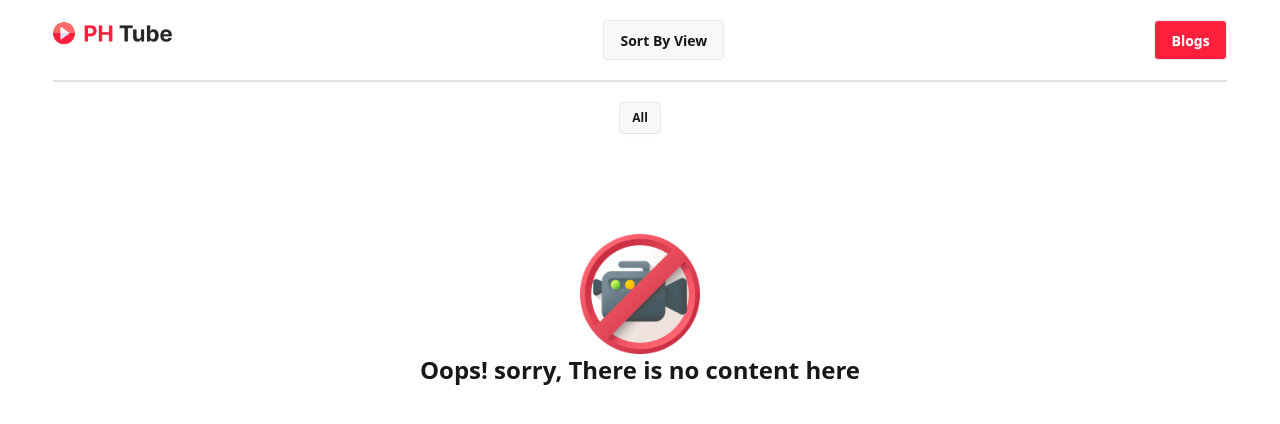
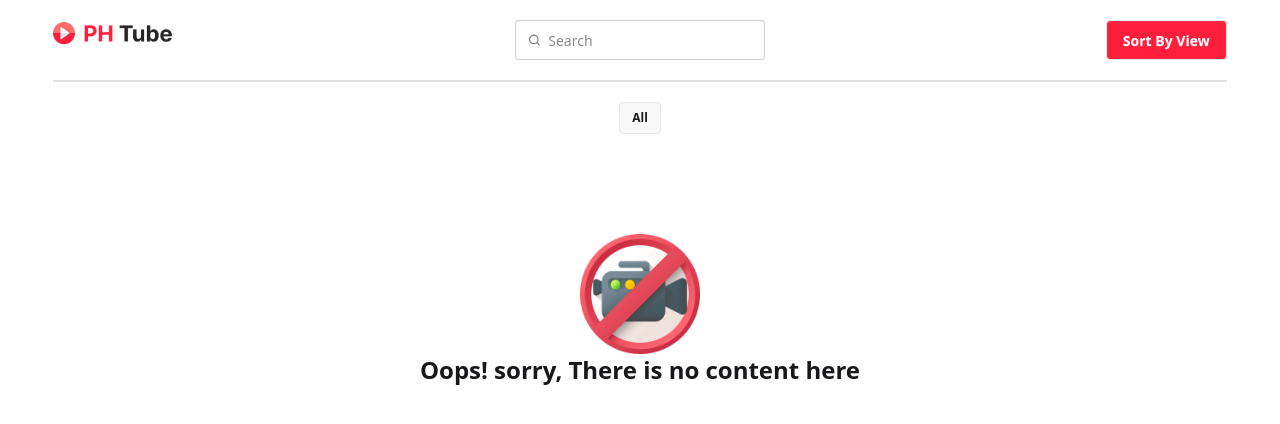
Before and after one commit to sheauly/ph-tube-project, a plain HTML site: page index.html in a window 1280 px wide. Both pictures are taken after a click on the button "All". Drawn offline with nearby package versions, Linux system fonts and the light colour scheme; no server answers.

Commit message:
complete the search button

```diff
--- a/index.html
+++ b/index.html
@@ -22,10 +22,18 @@
                 <img class="w-[120px]" src="assests/Logo.png" alt="" />
             </div>
             <div class="Sort">
-                <button class="btn">Sort By View</button>
+                <label class="input">
+                    <svg class="h-[1em] opacity-50" xmlns="http://www.w3.org/2000/svg" viewBox="0 0 24 24">
+                        <g stroke-linejoin="round" stroke-linecap="round" stroke-width="2.5" fill="none" stroke="currentColor">
+                            <circle cx="11" cy="11" r="8"></circle>
+                            <path d="m21 21-4.3-4.3"></path>
+                        </g>
+                    </svg>
+                    <input id="search-input" type="search" required placeholder="Search" />
+                </label>
             </div>
             <div class="Blogs">
-                <button class="btn bg-[#FF1F3D] text-white">Blogs</button>
+                <button class="btn bg-[#FF1F3D] text-white">Sort By View</button>
             </div>
         </nav>
     </header>
--- a/script/index.js
+++ b/script/index.js
@@ -13,8 +13,8 @@ function loadCategories() {
     .then (data => displayCategories(data.categories))
 }
 
-function loadVideos() {
-    fetch("https://openapi.programming-hero.com/api/phero-tube/videos")
+function loadVideos(searchText = '') {
+    fetch(`https://openapi.programming-hero.com/api/phero-tube/videos?title=${searchText}`)
         .then(res => res.json())
         .then(data => {
             document.getElementById("btn-all").classList.add("active");
@@ -119,6 +119,7 @@ const displayVideos = (videos) => {
                     <div class="intro ">
                     <h2 class="text-2xl font-semibold ">Midnight Serenade</h2>
                     <p class="text-sm text-gray-400 flex gap-1">${video.authors[0].profile_name}
+                        ${video.authors[0].verified}
                         <img class="w-5 h-5" src="https://static.vecteezy.com/system/resources/thumbnails/047/309/930/small_2x/verified-badge-profile-icon-png.png" alt="" />
                     </p>
                     <p class="text-sm text-gray-400 ">${video.others.views}</p>
@@ -130,5 +131,9 @@ const displayVideos = (videos) => {
 
         videosContainer.append(videoCard)
     })
-}
+};
+document.getElementById("search-input").addEventListener("keyup", (e) => {
+    const input = e.target.value;
+      loadVideos(input)  ;
+})
 loadCategories();
```
